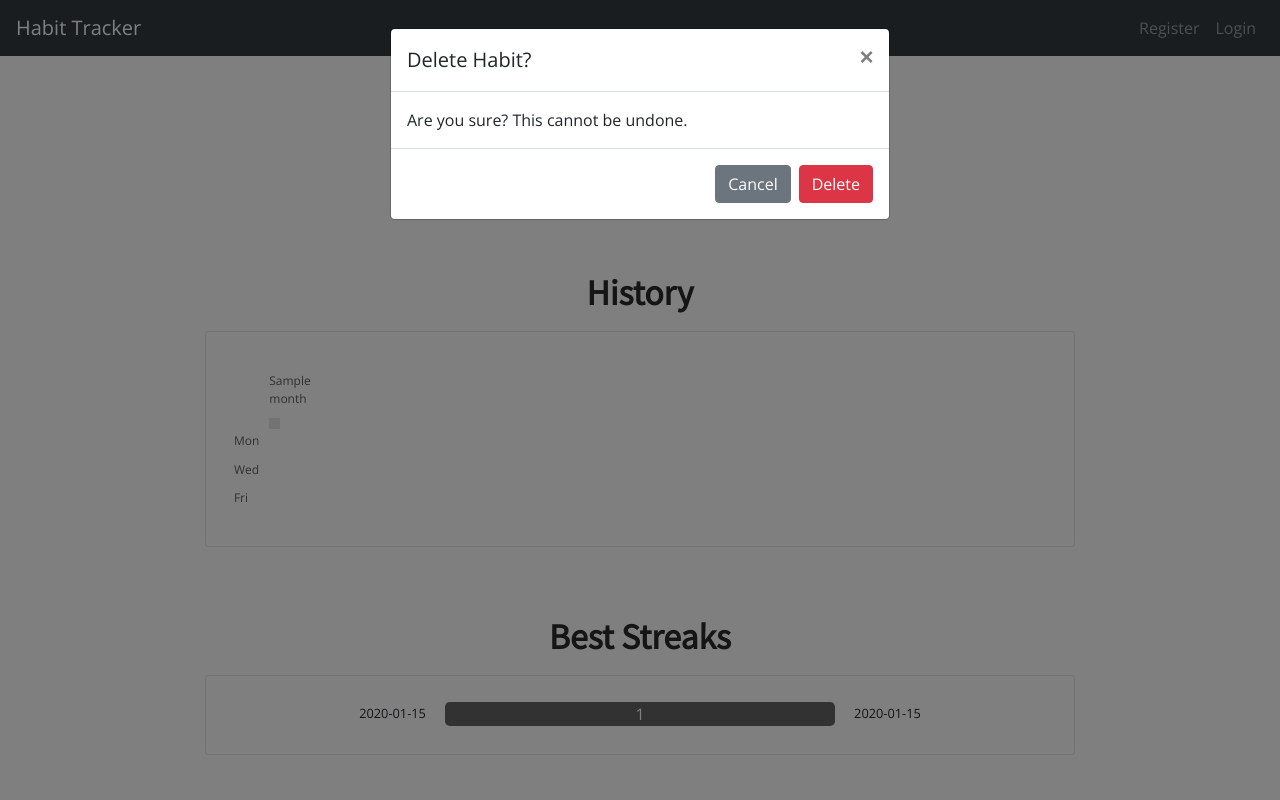
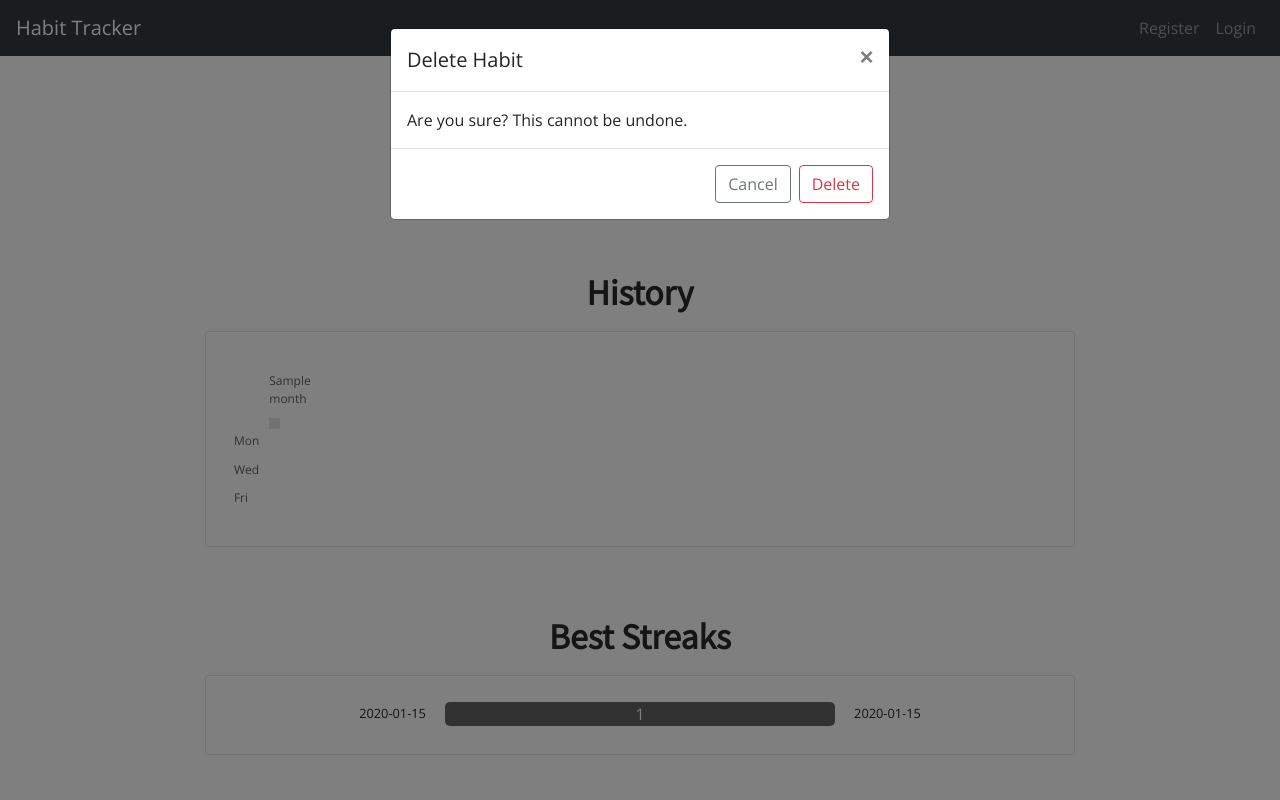
Before and after one commit to azzhou/habit-tracker, a Flask app: template habit_tracker/templates/habit.html in a window 1280 px wide, after a click that opens the changed part. Run offline with Flask 2, Linux system fonts and the light colour scheme; the template is opened without the code that fills it: values that come from a table or form of the project are taken from there, most other values are stand-ins (such as "Sample title", 1, 10 or a date in 2020); some libraries are stand-ins or nearby versions.

```diff
--- a/habit_tracker/templates/habit.html
+++ b/habit_tracker/templates/habit.html
@@ -75,7 +75,7 @@
     <div class="modal-dialog" role="document">
       <div class="modal-content">
         <div class="modal-header">
-          <h5 class="modal-title" id="deleteModalLabel">Delete Habit?</h5>
+          <h5 class="modal-title" id="deleteModalLabel">Delete Habit</h5>
           <button type="button" class="close" data-dismiss="modal" aria-label="Close">
             <span aria-hidden="true">&times;</span>
           </button>
@@ -84,9 +84,9 @@
           Are you sure? This cannot be undone.
         </div>
         <div class="modal-footer">
-          <button type="button" class="btn btn-secondary" data-dismiss="modal">Cancel</button>
+          <button type="button" class="btn btn-outline-secondary" data-dismiss="modal">Cancel</button>
           <form action="{{ url_for('habits.delete_habit', slug=habit.slug) }}", method="POST">
-            <input class="btn btn-danger" type="submit" value="Delete">
+            <input class="btn btn-outline-danger" type="submit" value="Delete">
           </form>
         </div>
       </div>
```
